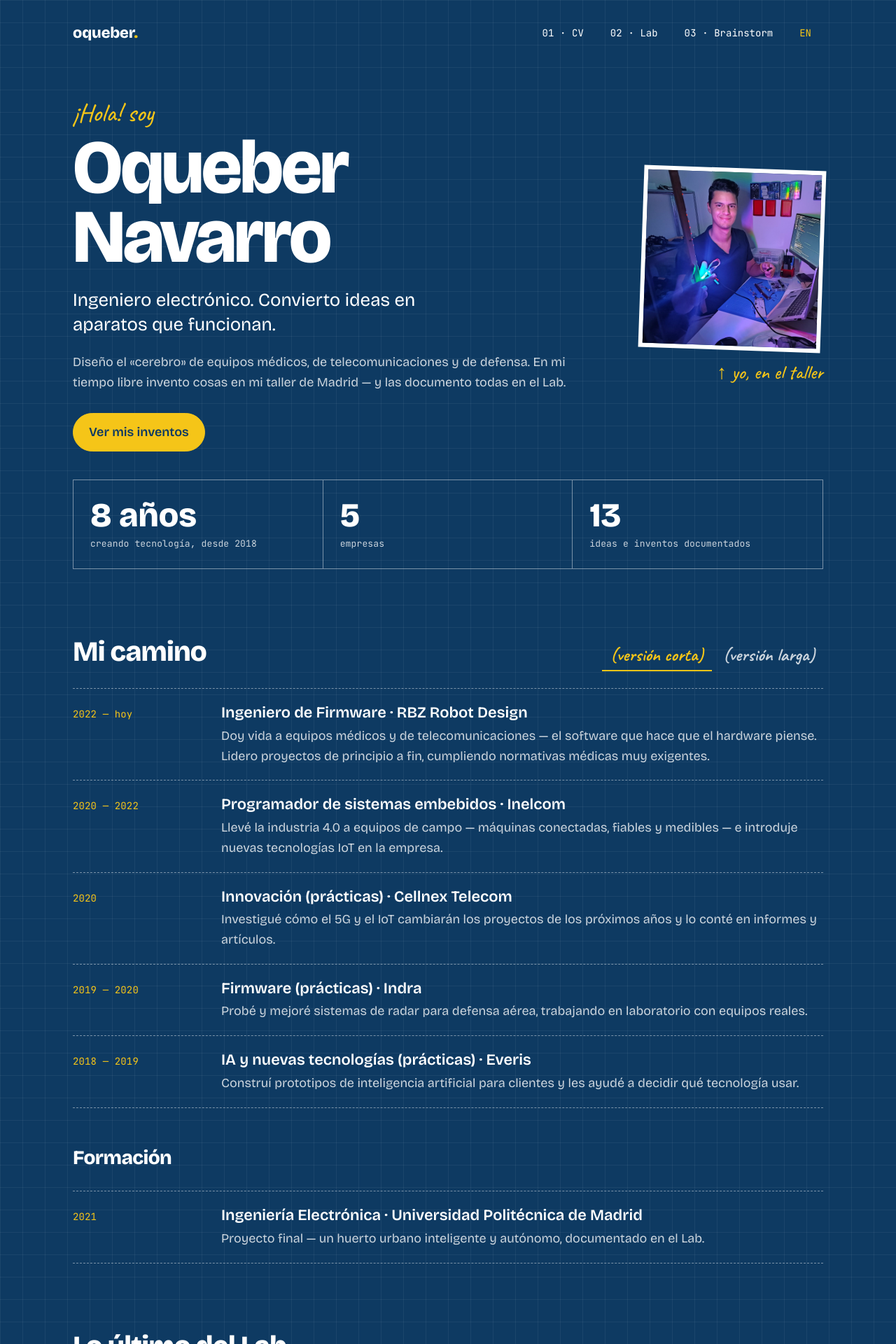
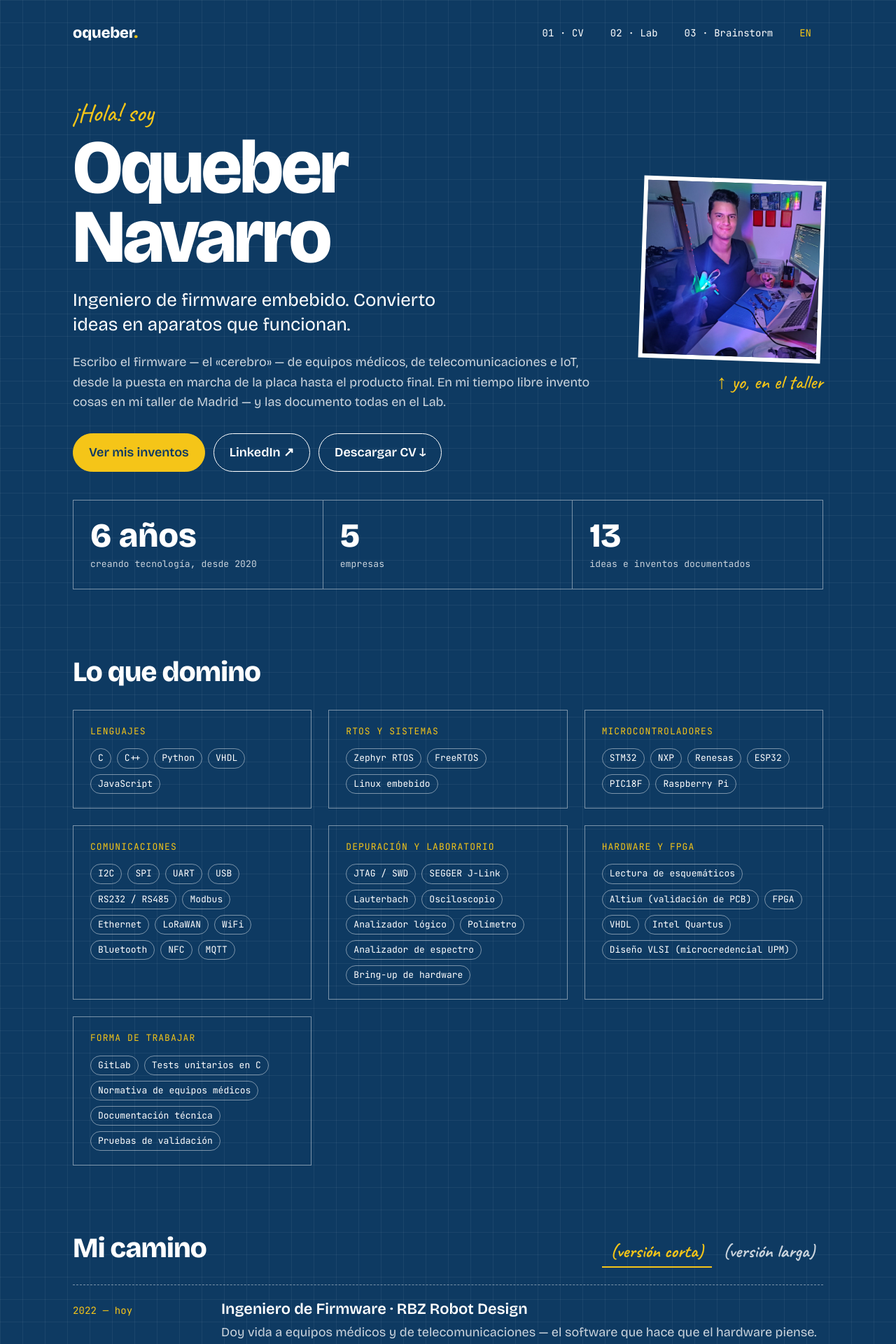
Before and after one commit to oqueber/oqueber.github.io, a Jekyll site: the page built from content/cv/index.md, in a window 1280 px wide. Shown: the top 1920 px of the page at 70% size. Built offline with Jekyll 4.4.1, drawn with Linux system fonts in a browser that asks for light colours; some of the changed text lies outside the part shown.

Commit message:
Doc updated

```diff
--- a/_config.yml
+++ b/_config.yml
@@ -6,7 +6,7 @@
 #    content/_tools/<slug>        → tool wiki (one page per tool, linked from articles)
 
 title       : Oqueber Navarro
-description : Ingeniero electrónico e inventor en Madrid. Convierto ideas en aparatos que funcionan.
+description : Ingeniero de firmware embebido e inventor en Madrid (C, Zephyr, FreeRTOS, STM32, IoT). Convierto ideas en aparatos que funcionan.
 url         : "https://oqueber.com"
 baseurl     : ""
 lang        : es
--- a/_data/i18n.yml
+++ b/_data/i18n.yml
@@ -20,6 +20,8 @@ es:
   short_version: versión corta
   long_version: versión larga
   education_title: Formación
+  skills_title: Lo que domino
+  featured_lab: Proyectos destacados del Lab
   latest_lab: Lo último del Lab
   all_lab: Ver todo el Lab →
   # Lab
@@ -100,6 +102,8 @@ en:
   short_version: short version
   long_version: long version
   education_title: Education
+  skills_title: What I work with
+  featured_lab: Featured Lab projects
   latest_lab: Latest from the Lab
   all_lab: See the whole Lab →
   lab_kicker: 02 · LAB
--- a/_layouts/cv.html
+++ b/_layouts/cv.html
@@ -19,6 +19,7 @@ nav: cv
     <p class="body dim">{{ cv.intro[lang] }}</p>
     <div class="actions">
       <a class="btn btn-solid" href="{{ t.root }}/lab/">{{ t.see_inventions }}</a>
+      <a class="btn" href="https://www.linkedin.com/in/{{ site.author.linkedin }}">LinkedIn ↗</a>
       {%- if cv_pdf %}
       <a class="btn" href="/content/cv/{{ cv_pdf }}" download>{{ t.download_cv }} ↓</a>
       {%- endif %}
@@ -37,6 +38,20 @@ nav: cv
     <div><dt class="mono dim">{{ t.inventions_label }}</dt><dd>{{ ideas | size }}</dd></div>
   </dl>
 </section>
+
+{%- if cv.skills %}
+<section class="wrap section" aria-labelledby="skills">
+  <h2 id="skills" class="h2">{{ t.skills_title }}</h2>
+  <div class="skills">
+    {%- for s in cv.skills %}
+    <div class="skill">
+      <h3 class="mono accent">{{ s.group[lang] | default: s.group }}</h3>
+      <ul class="tags" role="list">{% for item in s.items %}<li>{{ item[lang] | default: item }}</li>{% endfor %}</ul>
+    </div>
+    {%- endfor %}
+  </div>
+</section>
+{%- endif %}
 
 <section class="wrap section" aria-labelledby="path">
   <div class="section-head path-head">
@@ -77,7 +92,7 @@ nav: cv
   <ol class="path">
     {%- for e in cv.education %}
     <li>
-      <span class="mono accent when">{{ e.when }}</span>
+      <span class="mono accent when">{{ e.when[lang] | default: e.when }}</span>
       <div>
         <h3>{{ e.title[lang] | default: e.title }}</h3>
         <p class="dim">{{ e.plain[lang] | default: e.plain }}</p>
@@ -90,10 +105,18 @@ nav: cv
 
 <section class="wrap section" aria-labelledby="latest">
   <div class="section-head">
-    <h2 id="latest" class="h2">{{ t.latest_lab }}</h2>
+    <h2 id="latest" class="h2">{% if cv.featured.size > 0 %}{{ t.featured_lab }}{% else %}{{ t.latest_lab }}{% endif %}</h2>
     <a class="mono" href="{{ t.root }}/lab/">{{ t.all_lab }}</a>
   </div>
   <ul class="cards" role="list">
+    {%- if cv.featured.size > 0 %}
+    {%- for slug in cv.featured %}
+      {%- assign needle = '/' | append: slug | append: '/index.md' -%}
+      {%- for fdoc in ideas %}
+        {%- if fdoc.path contains needle %}{% include lab-card.html doc=fdoc %}{% endif %}
+      {%- endfor %}
+    {%- endfor %}
+    {%- else %}
     {%- comment -%} Most recently active first: newest of the article date and its log entries {%- endcomment -%}
     {%- assign recent = '' | split: '' -%}
     {%- for doc in ideas -%}
@@ -107,5 +130,27 @@ nav: cv
       {%- assign rdoc = ideas[i] -%}
       {%- include lab-card.html doc=rdoc %}
     {%- endfor %}
+    {%- endif %}
   </ul>
 </section>
+
+{%- comment -%} Structured data so search engines link this page to the LinkedIn / GitHub profiles {%- endcomment -%}
+<script type="application/ld+json">
+{
+  "@context": "https://schema.org",
+  "@type": "Person",
+  "name": {{ cv.full_name | jsonify }},
+  "jobTitle": {{ cv.jobs.first.role[lang] | jsonify }},
+  "worksFor": { "@type": "Organization", "name": {{ cv.jobs.first.company | jsonify }} },
+  "description": {{ cv.headline[lang] | jsonify }},
+  "url": "{{ site.url }}{{ page.url | remove: 'index.html' }}",
+  "image": "{{ site.url }}/content/cv/{{ cv.photo }}",
+  "address": { "@type": "PostalAddress", "addressLocality": "Madrid", "addressCountry": "ES" },
+  "alumniOf": { "@type": "CollegeOrUniversity", "name": "Universidad Politécnica de Madrid" },
+  "sameAs": [
+    "https://www.linkedin.com/in/{{ site.author.linkedin }}",
+    "https://github.com/{{ site.author.github }}",
+    "https://www.thingiverse.com/{{ site.author.thingiverse }}"
+  ]
+}
+</script>
--- a/assets/css/site.css
+++ b/assets/css/site.css
@@ -277,6 +277,12 @@ h3.mono { font-size: 13px; text-transform: uppercase; letter-spacing: .08em; fon
 .tags { list-style: none; margin: 14px 0 4px; padding: 0; display: flex; flex-wrap: wrap; gap: 8px; }
 .tags li { padding: 2px 10px; border: 1.5px solid var(--line); border-radius: 999px; font: 13px/1.7 var(--mono); }
 
+/* CV: skills */
+.skills { display: grid; grid-template-columns: repeat(auto-fill, minmax(min(100%, 320px), 1fr)); gap: 24px; }
+.skill { border: 1.5px solid var(--line); padding: 20px 24px; }
+.skill h3 { margin: 0; text-transform: uppercase; }
+.skill .tags { margin-bottom: 0; }
+
 /* ── Responsive ─────────────────────────────────────────── */
 @media (max-width: 860px) {
   .hero { flex-direction: column; align-items: stretch; gap: 32px; padding-top: 16px; }
--- a/content/cv/index.md
+++ b/content/cv/index.md
@@ -12,24 +12,44 @@ lang: es
 title: Oqueber Navarro
 
 full_name: Oqueber Navarro
-since: 2018                 # years of experience are counted from this year
+since: 2020                 # years of experience are counted from this year (matches "6 años" in the PDF CV)
 photo: photo.jpg            # file in this folder
 photo_alt:
   es: Oqueber en su taller con una tira de LEDs encendida
   en: Oqueber in his workshop holding a lit LED strip
 cv_pdf:                     # optional: drop the PDFs in this folder and write their names
-  es:
-  en:
+  es: Oqueber_CV_ES.pdf
+  en: Oqueber_CV_EN.pdf
 
 hello:
   es: ¡Hola! soy
   en: Hi! I'm
 headline:
-  es: Ingeniero electrónico. Convierto ideas en aparatos que funcionan.
-  en: Electronics engineer. I turn ideas into devices that work.
+  es: Ingeniero de firmware embebido. Convierto ideas en aparatos que funcionan.
+  en: Embedded firmware engineer. I turn ideas into devices that work.
 intro:
-  es: Diseño el «cerebro» de equipos médicos, de telecomunicaciones y de defensa. En mi tiempo libre invento cosas en mi taller de Madrid — y las documento todas en el Lab.
-  en: I design the "brain" inside medical, telecom and defence equipment. In my free time I invent things in my Madrid workshop — and document every one of them in the Lab.
+  es: Escribo el firmware — el «cerebro» — de equipos médicos, de telecomunicaciones e IoT, desde la puesta en marcha de la placa hasta el producto final. En mi tiempo libre invento cosas en mi taller de Madrid — y las documento todas en el Lab.
+  en: I write the firmware — the "brain" — inside medical, telecom and IoT equipment, from board bring-up to finished product. In my free time I invent things in my Madrid workshop — and document every one of them in the Lab.
+
+# Skills grid under the key facts. Only list what you can talk about in an interview.
+skills:
+  - group: { es: Lenguajes, en: Languages }
+    items: [C, C++, Python, VHDL, JavaScript]
+  - group: { es: RTOS y sistemas, en: RTOS & OS }
+    items: [Zephyr RTOS, FreeRTOS, { es: Linux embebido, en: Embedded Linux }]
+  - group: { es: Microcontroladores, en: Microcontrollers }
+    items: [STM32, NXP, Renesas, ESP32, PIC18F, Raspberry Pi]
+  - group: { es: Comunicaciones, en: Communications }
+    items: [I2C, SPI, UART, USB, RS232 / RS485, Modbus, Ethernet, LoRaWAN, WiFi, Bluetooth, NFC, MQTT]
+  - group: { es: Depuración y laboratorio, en: Debugging & lab }
+    items: [JTAG / SWD, SEGGER J-Link, Lauterbach, { es: Osciloscopio, en: Oscilloscope }, { es: Analizador lógico, en: Logic analyser }, { es: Polímetro, en: Multimeter }, { es: Analizador de espectro, en: Spectrum analyser }, { es: Bring-up de hardware, en: Hardware bring-up }]
+  - group: { es: Hardware y FPGA, en: Hardware & FPGA }
+    items: [{ es: Lectura de esquemáticos, en: Schematic reading }, { es: Altium (validación de PCB), en: Altium (PCB validation) }, FPGA, VHDL, Intel Quartus, { es: Diseño VLSI (microcredencial UPM), en: VLSI design (UPM micro-credential) }]
+  - group: { es: Forma de trabajar, en: Ways of working }
+    items: [GitLab, { es: Tests unitarios en C, en: C unit testing }, { es: Normativa de equipos médicos, en: Medical-device regulations }, { es: Documentación técnica, en: Technical documentation }, { es: Pruebas de validación, en: Validation testing }]
+
+# Lab articles shown on the CV (folder names). Leave empty to show the most recently active ones.
+featured: [huerto-urbano-inteligente, camara-salvaje, el-compi-bmo]
 
 # Each job has two versions:
 #   plain → "versión corta": one or two sentences anyone understands
@@ -45,23 +65,27 @@ jobs:
     long:
       es:
         - Lidero la planificación, implementación y gestión técnica de proyectos de telecomunicaciones.
-        - Diseño y desarrollo la lógica de equipos médicos, cumpliendo estrictos estándares regulatorios y mejorando la fiabilidad del hardware.
+        - Desarrollo firmware C/C++ para equipos médicos regulados, de los requisitos a producción, cumpliendo estrictas normas regulatorias y de documentación.
+        - Escribo tests unitarios para cada módulo en C que desarrollo.
+        - Leo los esquemáticos a diario para poner en marcha el firmware — qué está conectado, con qué y para qué.
+        - Valido cada parte de las nuevas PCBs frente al diseño en Altium; diagnostico fallos con polímetro, osciloscopio y analizadores lógicos y analógicos, y acuerdo soluciones con el departamento de hardware.
         - Implemento y optimizo protocolos de comunicación (I2C, SPI, UART, USB, WiFi, Bluetooth, NFC) en microcontroladores de 32 bits de NXP, Renesas y STM32.
         - Desarrollé comunicaciones LoRaWAN de largo alcance entre equipos en diferentes proyectos IoT.
         - Integré Zephyr RTOS en sistemas embebidos, logrando más estabilidad y escalabilidad en proyectos IoT.
-        - Superviso la puesta en marcha del hardware, detectando y resolviendo problemas críticos en equipos electrónicos complejos.
         - Depuro el firmware a bajo nivel con JTAG y SWD, usando herramientas de SEGGER y Lauterbach para sacar adelante los proyectos.
         - Gestiono las versiones de software y firmware con GitLab para un desarrollo controlado y colaborativo.
       en:
         - Lead the planning, implementation and technical management of telecom projects.
-        - Design and develop the logic of medical devices, meeting strict regulatory standards and improving hardware reliability.
+        - Develop C/C++ firmware for regulated medical devices, from requirements to production, meeting strict regulatory and documentation standards.
+        - Write unit tests for every C module I develop.
+        - Read schematics daily to bring firmware up — what is connected, to what, and why.
+        - Validate every section of new PCBs against the Altium design; diagnose faults with multimeter, oscilloscope and logic/analog analysers, and agree fixes with the hardware team.
         - Implement and optimise communication protocols (I2C, SPI, UART, USB, WiFi, Bluetooth, NFC) on 32-bit NXP, Renesas and STM32 microcontrollers.
         - Developed long-range LoRaWAN communication between devices across different IoT projects.
         - Integrated Zephyr RTOS into embedded systems, bringing more stability and scalability to IoT projects.
-        - Oversee hardware bring-up, finding and fixing critical issues in complex electronic equipment.
         - Debug firmware at low level over JTAG and SWD, using SEGGER and Lauterbach tools to get projects over the line.
         - Manage software and firmware versions with GitLab for controlled, collaborative development.
-    tags: [Zephyr, LoRaWAN, Python, STM32, Renesas, NXP, JTAG/SWD, SEGGER, Lauterbach, GitLab, Análisis de datos, Laboratorio electrónico]
+    tags: [C/C++, Zephyr, LoRaWAN, Python, STM32, Renesas, NXP, JTAG/SWD, SEGGER, Lauterbach, Altium, Unit testing, GitLab]
 
   - company: Inelcom
     when: 2020 — 2022
@@ -152,9 +176,14 @@ jobs:
     tags: [TensorFlow, Python, Vue.js, Node.js, MongoDB, Firebase, IA]
 
 education:
-  - when: 2021
-    title: { es: Ingeniería Electrónica · Universidad Politécnica de Madrid, en: Electronics Engineering · Universidad Politécnica de Madrid }
+  - when: 2018 — 2021
+    title: { es: Grado en Ingeniería Electrónica de Comunicaciones · Universidad Politécnica de Madrid, en: BSc Electronic Communications Engineering · Universidad Politécnica de Madrid }
     plain:
       es: Proyecto final — un huerto urbano inteligente y autónomo, documentado en el Lab.
       en: Final project — a smart, autonomous urban garden, documented in the Lab.
+  - when: { es: Complementaria, en: Additional }
+    title: { es: Microcredencial en Diseño VLSI (cursada parcialmente) · Universidad Politécnica de Madrid, en: VLSI Design micro-credential (partially completed) · Universidad Politécnica de Madrid }
+    plain:
+      es: Diseño de circuitos integrados, como continuación de mi experiencia con FPGA y VHDL.
+      en: Integrated-circuit design, building on my FPGA and VHDL experience.
 ---
```
Also changed, not shown: 2 other files.
